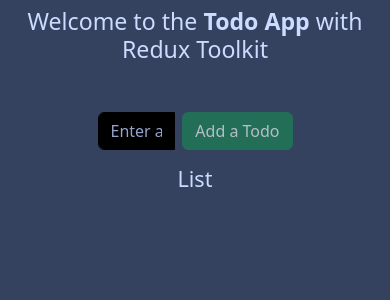
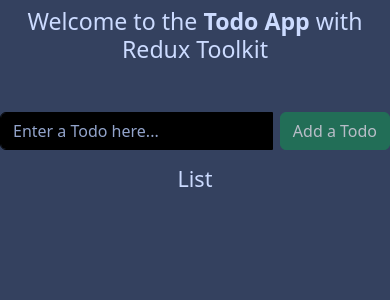
Before and after one commit to adityaranjan858/todo-app-with-redux-toolkit, a React (Create React App) app: page / in a window 390 px wide. Shown: the top 300 px of the page. Built offline with nearby package versions, Linux system fonts and the light colour scheme.

Commit message:
changes of input field to make responsive in mobile view

```diff
--- a/src/component/AddTodo.module.css
+++ b/src/component/AddTodo.module.css
@@ -2,6 +2,9 @@
     background-color: black !important;
     color: white !important;
     border-color: black !important;
+}
+.input_field_container{
+    width: 50%;
 }
 
 #inputID::placeholder {
@@ -13,3 +16,24 @@
     outline: none;
     box-shadow:none !important;
 }
+
+/* // Large devices (desktops, 992px and up) */
+@media (min-width: 992px) {
+    .input_field_container{
+        width: 50%;
+    }
+ }
+
+/* // Medium devices (tablets, 768px and up) */
+@media (max-width: 768px) {
+    .input_field_container{
+        width: 75%;
+    }
+ }
+
+/* // Small devices (landscape phones, 576px and up) */
+@media (max-width: 576px) {
+    .input_field_container{
+        width: 100%;
+    }
+ }
--- a/src/component/AddTodos.js
+++ b/src/component/AddTodos.js
@@ -18,9 +18,9 @@ const AddTodos = () => {
     return (
         <>
             <form onSubmit={submitHandler}>
-                <div className="input-group w-50 m-auto">
+                <div className={`input-group m-auto ${style.input_field_container}`} >
                     <input type="text" autoComplete='on' className={`form-control ${style.input_field}`} id={style.inputID} placeholder="Enter a Todo here..." value={value} onChange={inputHandler} />
-                    <div className="input-group-append">
+                    <div>
                         <button className="btn btn-success ms-2" disabled={value.length === 0} type='submit'>Add a Todo</button>
                     </div>
                 </div>
```
